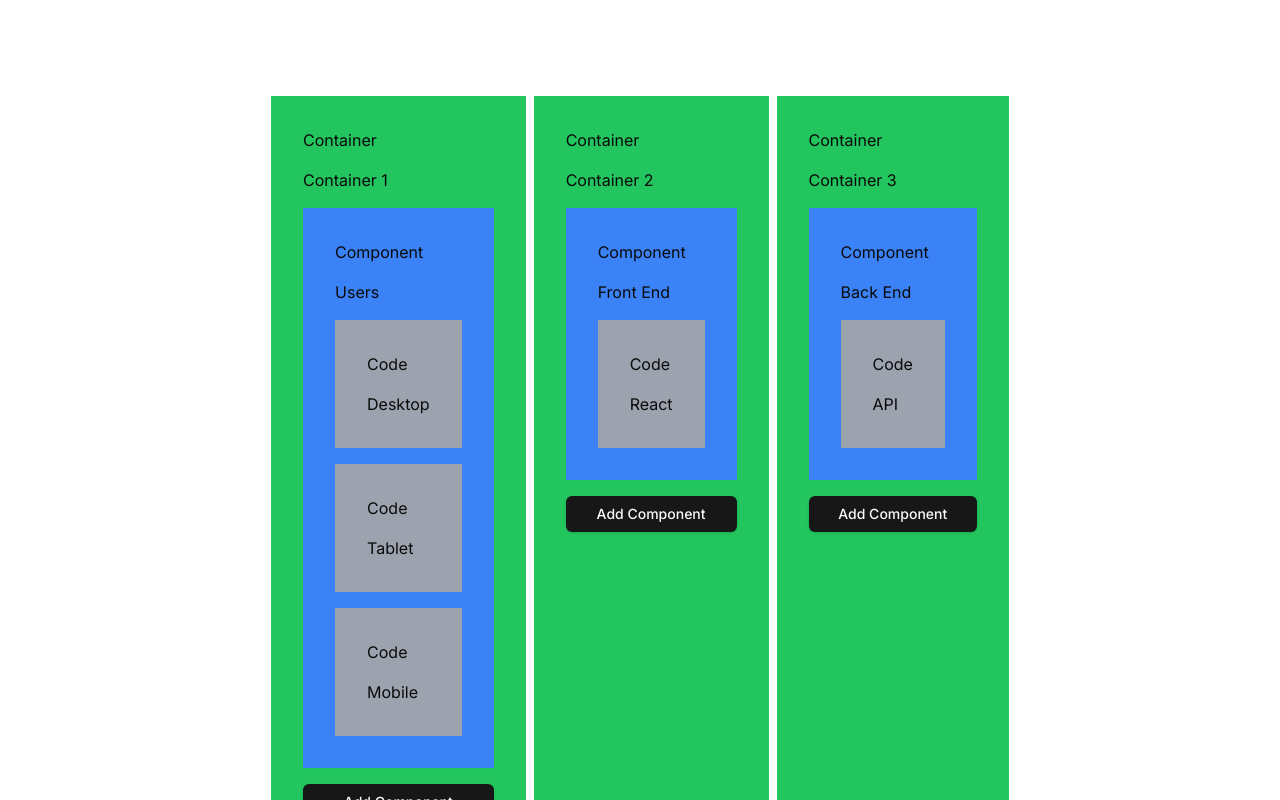
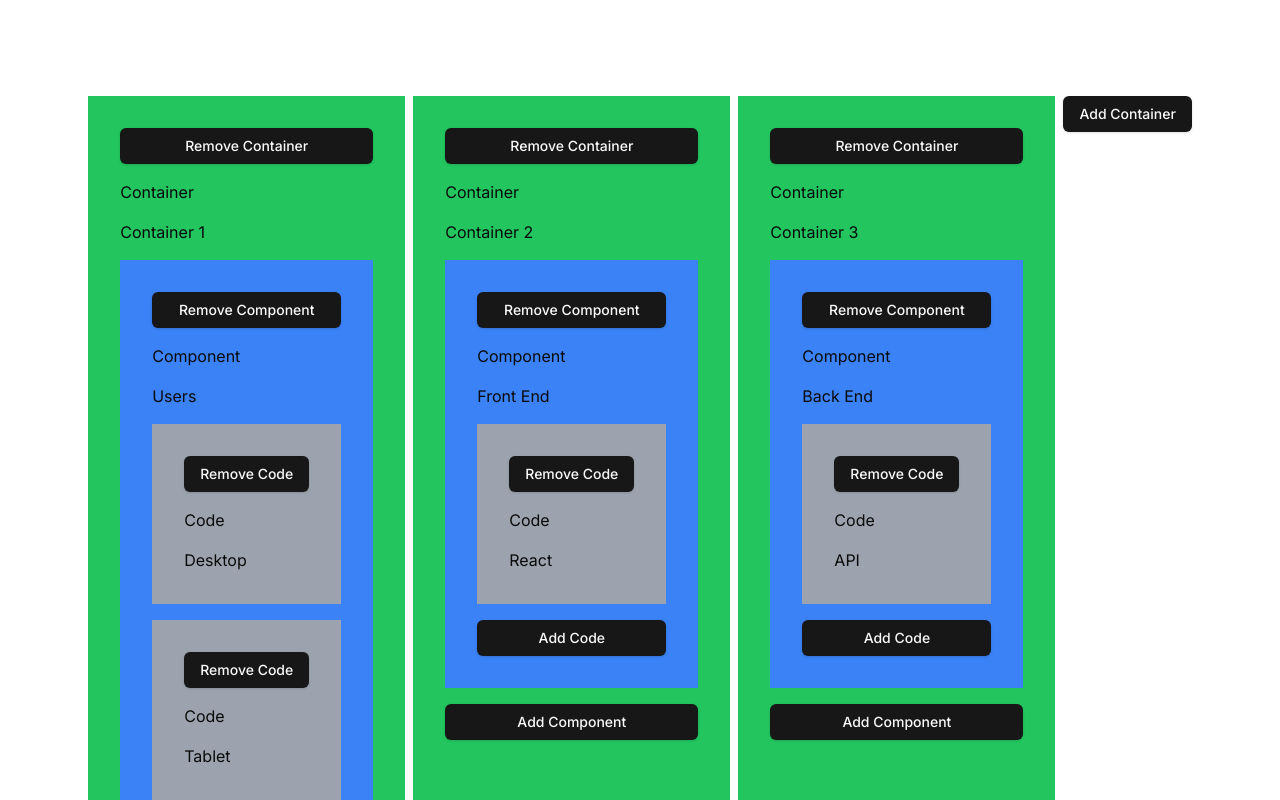
Before and after one commit to danyalfaro/makro, a Next.js app: page / in a window 1280 px wide. Shown: the top 800 px of the page. Built offline with nearby package versions, Linux system fonts and the light colour scheme.

Commit message:
Added remove node capabilities.

```diff
--- a/src/app/components/NodeContext.tsx
+++ b/src/app/components/NodeContext.tsx
@@ -75,40 +75,55 @@
     console.log("Modified!!!", data);
   }, [data]);
 
-  // const findNode = (nodeId: string): { node: Node | null; path: string } => {
-  //   if (data.id === nodeId) return { node: data, path: "initialContext" };
-  //   const match = null;
-  //   return { node: match, path: "" };
-  // };
-
   const addNode = (parentId: string, node: Node) => {
-    console.log("Adding node -------------> ", parentId, node);
-    // const { node: match, path } = findNode(parentId);
     let newNodes = [...data];
     newNodes.forEach((context) => {
       if (context.id === parentId && node.type === NodeType.CONTAINER) {
-        console.log("Found Parent -------------> ", context.id);
         context.children.push(node);
       }
       context.children.forEach((container) => {
         if (container.id === parentId && node.type === NodeType.COMPONENT) {
-          console.log("Found Parent -------------> ", container.id);
           container.children.push(node);
         }
         container.children.forEach((component) => {
           if (component.id === parentId && node.type === NodeType.CODE) {
-            console.log("Found Parent -------------> ", component.id);
             component.children.push(node);
           }
         });
       });
     });
-
-    console.log("Data: ", data);
-    console.log("NewNodes: ", newNodes);
     setData(newNodes);
   };
-  const removeNode = () => {};
+  const removeNode = (node: Node) => {
+    let newNodes = [...data];
+    newNodes.forEach((context) => {
+      context.children.forEach((container) => {
+        if (container.id === node.id && node.type === NodeType.CONTAINER) {
+          const index = context.children.indexOf(container);
+          if (index > -1) {
+            context.children.splice(index, 1);
+          }
+        }
+        container.children.forEach((component) => {
+          if (component.id === node.id && node.type === NodeType.COMPONENT) {
+            const index = container.children.indexOf(component);
+            if (index > -1) {
+              container.children.splice(index, 1);
+            }
+          }
+          component.children.forEach((code) => {
+            if (code.id === node.id && node.type === NodeType.CODE) {
+              const index = component.children.indexOf(code);
+              if (index > -1) {
+                component.children.splice(index, 1);
+              }
+            }
+          });
+        });
+      });
+    });
+    setData(newNodes);
+  };
   const editNode = () => {};
 
   return (
--- a/src/app/page.tsx
+++ b/src/app/page.tsx
@@ -27,6 +27,28 @@
 
 export default function Home() {
   const architectureData = useNodeContext();
+
+  const createContainerFormSchema = z.object({
+    label: z.string().min(2).max(50),
+  });
+
+  const form = useForm<z.infer<typeof createContainerFormSchema>>({
+    resolver: zodResolver(createContainerFormSchema),
+    defaultValues: {
+      label: "",
+    },
+  });
+
+  const onSubmit = (values: z.infer<typeof createContainerFormSchema>) => {
+    const { label } = values;
+    const newContainer = {
+      id: uuidv4(),
+      label,
+      type: NodeType.CONTAINER,
+      children: [],
+    };
+    architectureData?.addNode(architectureData.data[0].id, newContainer);
+  };
   return (
     <main className="flex min-h-screen flex-col items-center justify-between p-24">
       {architectureData && architectureData.data && (
@@ -36,6 +58,41 @@
               <Container container={container} key={`container-${index}`} />
             ))
           )}
+          <Popover>
+            <PopoverTrigger asChild>
+              <Button type="button">Add Container</Button>
+            </PopoverTrigger>
+            <PopoverContent>
+              <Form {...form}>
+                <form
+                  onSubmit={form.handleSubmit(onSubmit)}
+                  className="space-y-8"
+                >
+                  <PopoverClose>
+                    <Cross2Icon />
+                  </PopoverClose>
+
+                  <FormField
+                    control={form.control}
+                    name="label"
+                    render={({ field }) => (
+                      <FormItem>
+                        <FormLabel>Label</FormLabel>
+                        <FormControl>
+                          <Input {...field} />
+                        </FormControl>
+                        <FormDescription>
+                          The label used for the container.
+                        </FormDescription>
+                        <FormMessage />
+                      </FormItem>
+                    )}
+                  />
+                  <Button type="submit">Submit</Button>
+                </form>
+              </Form>
+            </PopoverContent>
+          </Popover>
         </div>
       )}
     </main>
@@ -68,6 +125,15 @@
   };
   return (
     <div className="bg-green-500 flex flex-col gap-4 p-8">
+      <Button
+        type="button"
+        onClick={() => {
+          architectureData?.removeNode(container);
+        }}
+      >
+        Remove Container
+      </Button>
+
       <h1>Container</h1>
       <h1>{container.label}</h1>
       {container.children.map((component, index) => (
@@ -110,20 +176,93 @@
 }
 
 function Component({ component }: { component: Component }) {
+  const architectureData = useNodeContext();
+
+  const createCodeFormSchema = z.object({
+    label: z.string().min(2).max(50),
+  });
+
+  const form = useForm<z.infer<typeof createCodeFormSchema>>({
+    resolver: zodResolver(createCodeFormSchema),
+    defaultValues: {
+      label: "",
+    },
+  });
+
+  const onSubmit = (values: z.infer<typeof createCodeFormSchema>) => {
+    const { label } = values;
+    const newCode = {
+      id: uuidv4(),
+      label,
+      type: NodeType.CODE,
+      children: [],
+    };
+    architectureData?.addNode(component.id, newCode);
+  };
   return (
     <div className="bg-blue-500 flex flex-col gap-4 p-8">
+      <Button
+        type="button"
+        onClick={() => {
+          architectureData?.removeNode(component);
+        }}
+      >
+        Remove Component
+      </Button>
       <h1>Component</h1>
       <h1>{component.label}</h1>
       {component.children.map((code, index) => (
         <Code code={code} key={`code-${index}`} />
       ))}
+      <Popover>
+        <PopoverTrigger asChild>
+          <Button type="button">Add Code</Button>
+        </PopoverTrigger>
+        <PopoverContent>
+          <Form {...form}>
+            <form onSubmit={form.handleSubmit(onSubmit)} className="space-y-8">
+              <PopoverClose>
+                <Cross2Icon />
+              </PopoverClose>
+
+              <FormField
+                control={form.control}
+                name="label"
+                render={({ field }) => (
+                  <FormItem>
+                    <FormLabel>Label</FormLabel>
+                    <FormControl>
+                      <Input {...field} />
+                    </FormControl>
+                    <FormDescription>
+                      The label used for the code.
+                    </FormDescription>
+                    <FormMessage />
+                  </FormItem>
+                )}
+              />
+              <Button type="submit">Submit</Button>
+            </form>
+          </Form>
+        </PopoverContent>
+      </Popover>
     </div>
   );
 }
 
 function Code({ code }: { code: Code }) {
+  const architectureData = useNodeContext();
+
   return (
     <div className="bg-gray-400 flex flex-col gap-4 p-8">
+      <Button
+        type="button"
+        onClick={() => {
+          architectureData?.removeNode(code);
+        }}
+      >
+        Remove Code
+      </Button>
       <h1>Code</h1>
       <h1>{code.label}</h1>
     </div>
```
